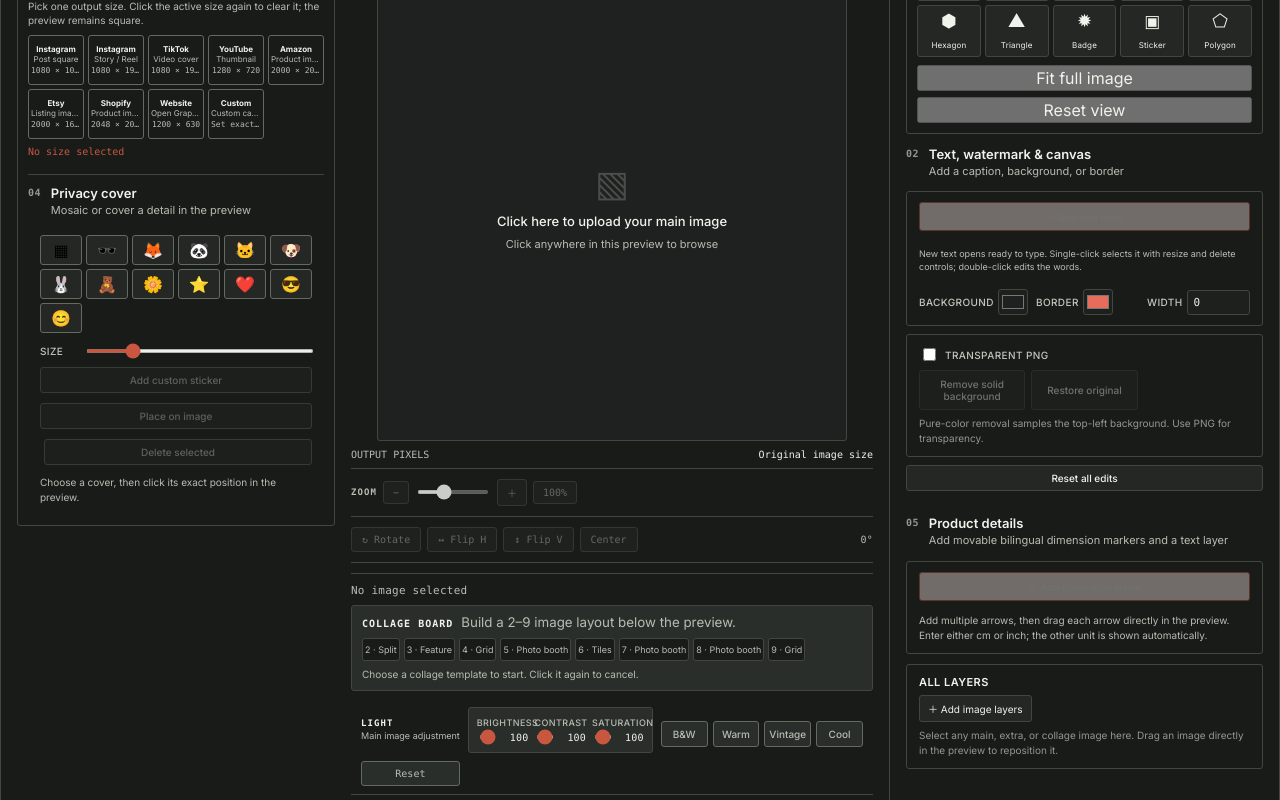
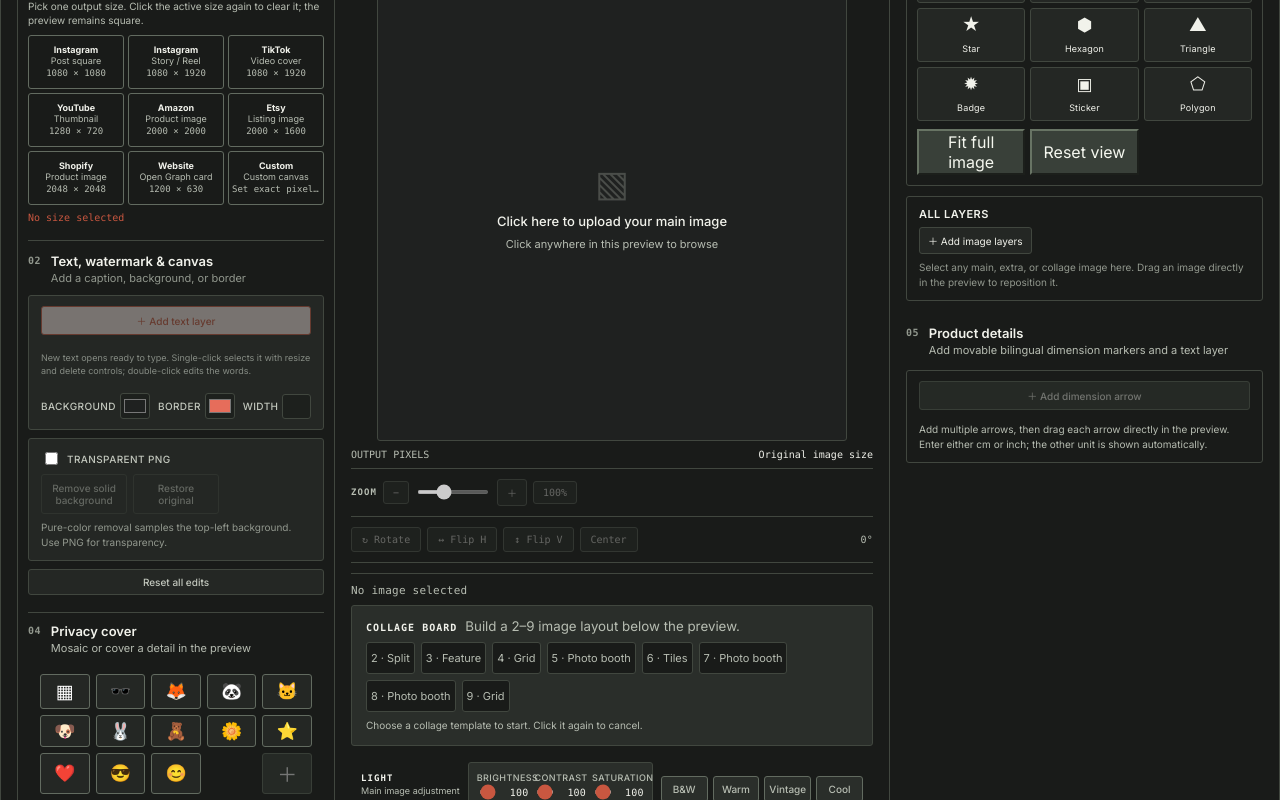
Before and after one commit to samzixiao/image-tools-site, a React (Vite) app: page / in a window 1280 px wide. Shown: the part 400-1200 px from the top of the page. Built offline with nearby package versions, Linux system fonts and the light colour scheme; a web font is replaced by a local one.

Commit message:
Refine fixed editor control layout

```diff
--- a/scripts/editor-contract-check.mjs
+++ b/scripts/editor-contract-check.mjs
@@ -153,7 +153,12 @@ assert.ok(source.includes('onKeyDown={(event) => {\n                        if (
 assert.ok(source.indexOf("{previewUtilityModule}") < source.indexOf('<div className="preview-zoom-row">'), "Output pixels must appear before zoom controls");
 assert.ok(source.indexOf('<div className="preview-zoom-row">') < source.indexOf('<div className="preview-transform"'), "Zoom controls must appear before transform controls");
 assert.ok(source.indexOf('<div className="preview-bottom-docks">') < source.indexOf("{adjustmentsModule}"), "Collage controls must appear before light controls");
+assert.ok(source.includes('shapes.filter((item) => item !== "original")'), "The shape chooser must not show the Original option");
+assert.ok(source.indexOf('<div className="left-text-module">{textModule}</div>') < source.indexOf('{privacyModule}'), "Text controls must appear above privacy controls in the left column");
+assert.ok(source.indexOf('{imageLayersModule}') < source.indexOf('n="05"'), "Layers must appear directly below the shape controls before dimension arrows");
 assert.ok(styles.includes(".workspace") && styles.includes("grid-template-columns: minmax(0, 1fr) 390px") && styles.includes(".preview-workarea") && styles.includes("grid-template-columns: 318px minmax(0, 1fr)"), "Workspace must retain left, center, and right columns with preview at the center top");
+assert.ok(styles.includes("position: sticky") && styles.includes(".right-image-actions { grid-template-columns: repeat(3"), "Preview controls must stay fixed and image actions must remain on one row");
+assert.ok(styles.includes("grid-template-columns: repeat(5, minmax(0, 1fr))") && styles.includes(".sticker-custom-add"), "Privacy stickers must use the five-column grid with a custom add control");
 const retiredSideToolsStyle = styles.match(/\.preview-side-tools\s*\{([^}]*)\}/)?.[1] ?? "";
 assert.ok(retiredSideToolsStyle.includes("display: none") && !retiredSideToolsStyle.includes("display: grid"), "The retired fourth control column must stay hidden");
 assert.ok(source.includes('aria-label="Quick filters"'), "Light controls and quick filters must remain available below the preview workflow");
--- a/src/App.css
+++ b/src/App.css
@@ -3187,6 +3187,9 @@ footer {
 }
 .preview-center-column {
   max-width: 760px;
+  position: sticky;
+  top: calc(var(--topbar-h) + 12px);
+  align-self: start;
 }
 .preview-size-tools {
   padding: 10px;
@@ -3194,13 +3197,13 @@ footer {
   border-color: var(--border-dark);
 }
 .preview-size-tools .batch-options {
-  grid-template-columns: repeat(5, minmax(0, 1fr));
+  grid-template-columns: repeat(3, minmax(0, 1fr));
   gap: 4px;
 }
 .preview-size-tools .batch-option {
   min-width: 0;
-  min-height: 50px;
-  padding: 4px 2px;
+  min-height: 54px;
+  padding: 5px 3px;
   text-align: center;
 }
 .preview-size-tools .batch-option b,
@@ -3209,7 +3212,7 @@ footer {
   overflow: hidden;
   text-overflow: ellipsis;
   white-space: nowrap;
-  font-size: 8px;
+  font-size: 9px;
   line-height: 1.25;
 }
 .left-privacy-module {
@@ -3219,6 +3222,12 @@ footer {
   padding-top: 10px;
   border-top: 1px solid var(--border-dark);
 }
+.left-text-module {
+  margin-top: 10px;
+  padding-top: 10px;
+  border-top: 1px solid var(--border-dark);
+}
+.left-text-module .caption-module { margin-top: 7px; }
 .left-privacy-module .step { padding: 0; }
 .left-privacy-module .step p,
 .left-privacy-module .step small,
@@ -3238,9 +3247,24 @@ footer {
   border-color: var(--border-dark);
 }
 .right-shape-module > b { color: var(--text-on-dark); }
-.right-shape-module .shape-grid { grid-template-columns: repeat(5, minmax(0, 1fr)); gap: 4px; }
-.right-shape-module .shape { min-width: 0; padding: 4px 1px; }
-.right-shape-module .shape small { font-size: 8px; }
+.right-shape-module .shape-grid { grid-template-columns: repeat(3, minmax(0, 1fr)); gap: 5px; }
+.right-shape-module .shape { min-width: 0; padding: 5px 2px; }
+.right-shape-module .shape small { font-size: 9px; }
+.right-image-actions { grid-template-columns: repeat(3, minmax(0, 1fr)); gap: 5px; }
+.right-image-actions button,
+.controls .caption-add,
+.controls .measure-add {
+  min-width: 0;
+  background: #394039 !important;
+  border-color: #687464 !important;
+  color: #f5f7ef !important;
+}
+.right-image-actions button:hover:not(:disabled),
+.controls .caption-add:hover:not(:disabled),
+.controls .measure-add:hover:not(:disabled) {
+  background: #4a5549 !important;
+  color: #ffffff !important;
+}
 .controls .step > div p,
 .controls .step > div small,
 .controls .caption-direct-edit,
@@ -3262,22 +3286,43 @@ footer {
   display: block;
   margin-top: 8px;
 }
-.preview-collage-dock { padding: 8px 10px; }
+.preview-collage-dock { padding: 12px 14px; }
 .preview-collage-heading { display: flex; align-items: baseline; gap: 8px; }
-.preview-collage-dock .collage-templates { grid-template-columns: repeat(8, minmax(0, 1fr)); gap: 4px; }
-.preview-collage-dock .collage-templates button { min-width: 0; padding: 5px 2px; font-size: 9px; }
+.preview-collage-dock .collage-templates { grid-template-columns: repeat(8, minmax(0, 1fr)); gap: 6px; }
+.preview-collage-dock .collage-templates button { min-width: 0; padding: 8px 4px; font-size: 11px; }
 .preview-center-column > .preview-adjustments { margin-top: 8px; }
 .preview-adjustments { padding: 8px 10px; }
 .preview-adjustments .compact-adjustments { gap: 6px; }
 .controls .layers-panel { margin-top: 10px; }
 .controls .layer-list { grid-template-columns: repeat(2, minmax(0, 1fr)); }
 .controls .layer-list .layer-row { grid-column: 1 / -1; }
+.left-privacy-module .sticker-panel > div {
+  grid-template-columns: repeat(5, minmax(0, 1fr));
+  gap: 6px;
+}
+.left-privacy-module .sticker-panel > div button {
+  min-height: 32px;
+  padding: 5px 2px;
+  font-size: 17px;
+  color: var(--text-on-dark);
+}
+.left-privacy-module .sticker-panel > div .mosaic-picker {
+  color: #ffffff;
+  font-size: 19px;
+}
+.left-privacy-module .sticker-custom-spacer { display: block; }
+.left-privacy-module .sticker-panel > div .sticker-custom-add {
+  color: #ffffff;
+  background: #394039;
+  border-color: #687464;
+  font-size: 20px;
+}
 
 @media (max-width: 1180px) {
   .workspace { grid-template-columns: minmax(0, 1fr) 320px; }
   .preview-workarea { grid-template-columns: 250px minmax(0, 1fr); }
   .preview-head { margin-left: 266px; width: min(100% - 266px, 760px); }
   .preview-size-tools .batch-options { grid-template-columns: repeat(3, minmax(0, 1fr)); }
-  .right-shape-module .shape-grid { grid-template-columns: repeat(4, minmax(0, 1fr)); }
+  .right-shape-module .shape-grid { grid-template-columns: repeat(3, minmax(0, 1fr)); }
   .preview-collage-dock .collage-templates { grid-template-columns: repeat(4, minmax(0, 1fr)); }
 }
--- a/src/App.tsx
+++ b/src/App.tsx
@@ -1825,8 +1825,8 @@ function App() {
     <section className="right-shape-module" aria-label="Shape crop controls">
       <b>SHAPE CROP</b>
       <div className="shape-grid">
-        {shapes.map((item) => (
-          <button className={(selectedCollageImage?.shape ?? shape) === item && item !== "original" ? "shape active" : "shape"} key={item} type="button" aria-pressed={(selectedCollageImage?.shape ?? shape) === item && item !== "original"} onClick={() => toggleShape(item)}>
+        {shapes.filter((item) => item !== "original").map((item) => (
+          <button className={(selectedCollageImage?.shape ?? shape) === item ? "shape active" : "shape"} key={item} type="button" aria-pressed={(selectedCollageImage?.shape ?? shape) === item} onClick={() => toggleShape(item)}>
             <span className={`shape-icon ${item}`}>{shapeSymbol[item]}</span><small>{item[0].toUpperCase() + item.slice(1)}</small>
           </button>
         ))}
@@ -1978,9 +1978,8 @@ function App() {
     <section className="left-privacy-module" aria-label="Privacy cover">
       <Step n="04" title="Privacy cover" sub="Mosaic or cover a detail in the preview" />
       <div className="sticker-panel">
-        <div>{privacyStickers.map((item) => <button key={item} className={privacySticker === item ? "active" : ""} onClick={() => { setPrivacySticker(item); if (url || selectedCollageTemplate) setPlacingSticker(true); }} title={item === "mosaic" ? "Mosaic" : "Privacy sticker"}>{item === "mosaic" ? "▦" : item}</button>)}</div>
+        <div>{privacyStickers.map((item) => <button key={item} className={`${privacySticker === item ? "active" : ""} ${item === "mosaic" ? "mosaic-picker" : ""}`} onClick={() => { setPrivacySticker(item); if (url || selectedCollageTemplate) setPlacingSticker(true); }} title={item === "mosaic" ? "Mosaic" : "Privacy sticker"}>{item === "mosaic" ? "▦" : item}</button>)}<span className="sticker-custom-spacer" aria-hidden="true" /><button className="sticker-custom-add" onClick={() => privacyInput.current?.click()} disabled={!url && !selectedCollageTemplate} title="Add custom sticker">＋</button></div>
         <label>Size <input type="range" min="4" max="70" value={stickerSize} onChange={(event) => { const size = Number(event.target.value); setStickerSize(size); if (selectedCoverId !== null) setPrivacyCovers((current) => current.map((cover) => cover.id === selectedCoverId ? { ...cover, size } : cover)); }} /></label>
-        <button onClick={() => privacyInput.current?.click()} disabled={!url && !selectedCollageTemplate}>Add custom sticker</button>
         <input ref={privacyInput} type="file" accept="image/*" hidden onChange={(event: ChangeEvent<HTMLInputElement>) => { const file = event.target.files?.[0]; if (!file) return; setPrivacySticker(URL.createObjectURL(file)); setPlacingSticker(true); event.target.value = ""; }} />
         <button className={placingSticker ? "place active" : "place"} disabled={!privacySticker || (!url && !selectedCollageTemplate)} onClick={() => setPlacingSticker(true)}>{placingSticker ? "Click the image…" : "Place on image"}</button>
         <button onClick={() => { if (selectedCoverId !== null) removePrivacyCover(selectedCoverId); }} disabled={selectedCoverId === null}>Delete selected</button>
@@ -2111,7 +2110,6 @@ function App() {
             </div>
             */}
             {shapeModule}
-            {textModule}
             <div className="legacy-text-module" aria-hidden="true">
             <Step
               n="04"
@@ -2273,6 +2271,7 @@ function App() {
               Reset all edits
             </button>
             </div>
+            {imageLayersModule}
             <Step
               n="05"
               title="Product details"
@@ -2427,7 +2426,6 @@ function App() {
                 Enter either cm or inch; the other unit is shown automatically.
               </small>
             </div>
-            {imageLayersModule}
             {/*
             <Step
               n="06"
@@ -2518,6 +2516,7 @@ function App() {
                 </div>
               )}
               <span className="preview-size-count">{sizeSelected ? "1 size selected" : "No size selected"}</span>
+              <div className="left-text-module">{textModule}</div>
               {privacyModule}
             </aside>
             <div className="preview-center-column">
```
